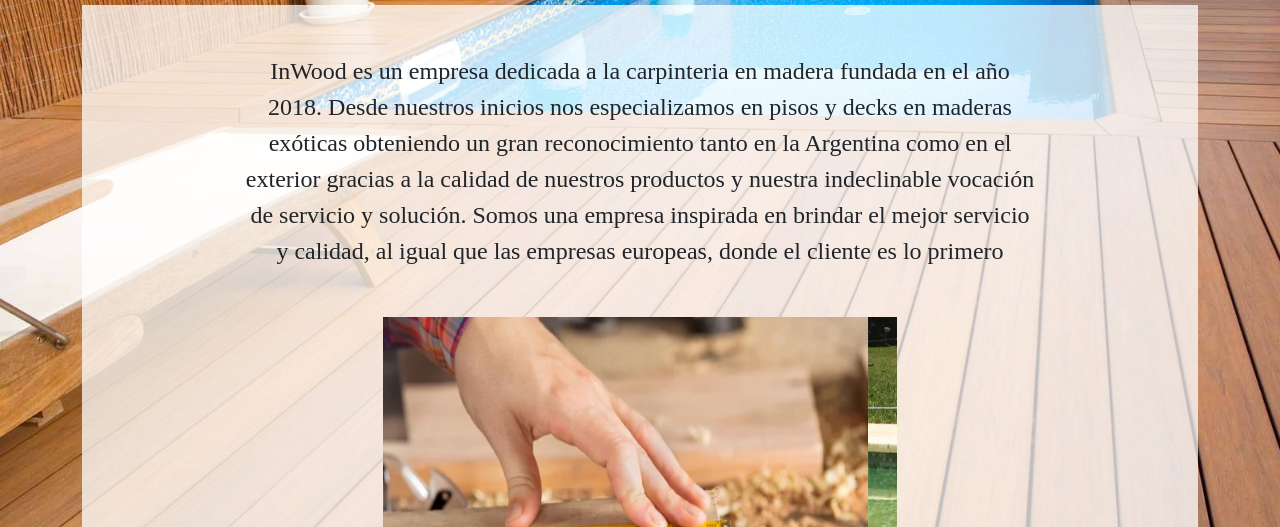
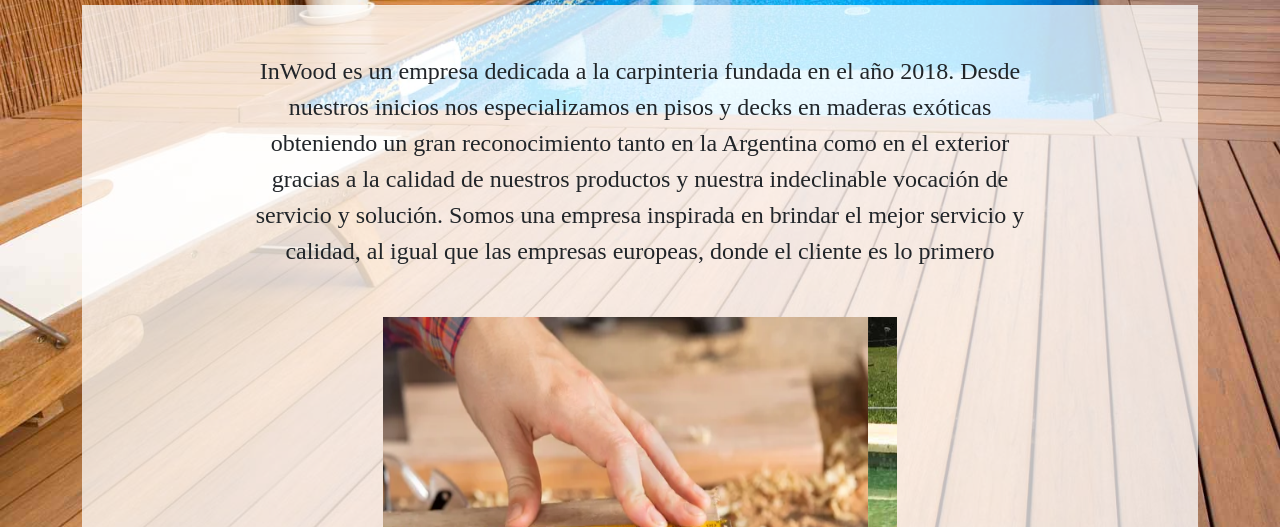
Before and after one commit to cabreraluis12/coder-cabrera-luis-alberto, a website: page pages/nosotros.html in a window 1280 px wide. Shown: the part 273-800 px from the top of the page. Drawn offline with nearby package versions, Linux system fonts and the light colour scheme; a web font is replaced by a local one.

Commit message:
actualizacion de descripcion nosotros

```diff
--- a/pages/nosotros.html
+++ b/pages/nosotros.html
@@ -82,7 +82,7 @@
 <!--Parrafo-->
                                     <div class="col-ms-12 col-md-12 col-lg-9 pt-5 fs-4">
                                     <p>
-                                        InWood es un empresa dedicada a la carpinteria en madera fundada en el año 2018. Desde nuestros inicios nos especializamos en pisos y decks en maderas exóticas obteniendo un gran reconocimiento tanto en la Argentina como en el exterior gracias a la calidad de nuestros productos y nuestra indeclinable vocación de servicio y solución. Somos una empresa inspirada en brindar el mejor servicio y calidad, al igual que las empresas europeas, donde el cliente es lo primero
+                                        InWood es un empresa dedicada a la carpinteria fundada en el año 2018. Desde nuestros inicios nos especializamos en pisos y decks en maderas exóticas obteniendo un gran reconocimiento tanto en la Argentina como en el exterior gracias a la calidad de nuestros productos y nuestra indeclinable vocación de servicio y solución. Somos una empresa inspirada en brindar el mejor servicio y calidad, al igual que las empresas europeas, donde el cliente es lo primero
                                     </p>
                                     </div>
 <!--Carousel-->
```
